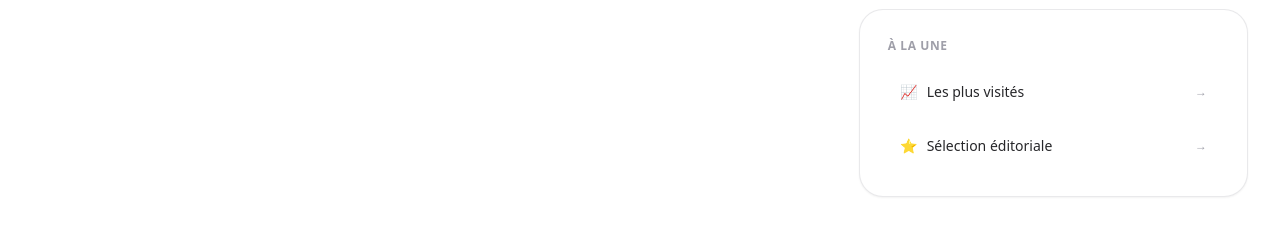
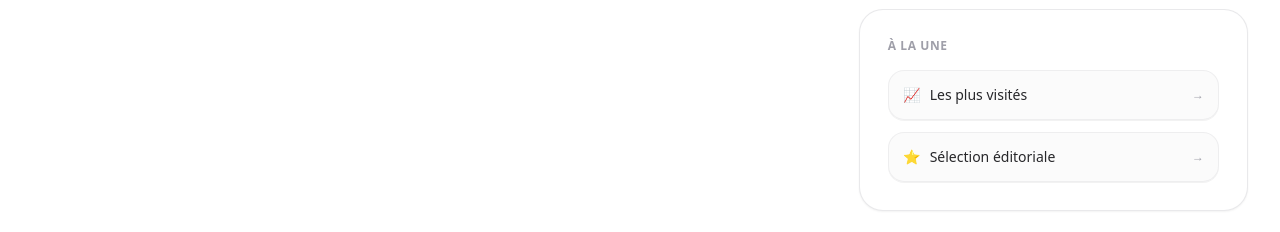
Before and after one commit to ruddyautem/ohmyblog, a Next.js app: page / in a window 1280 px wide. Shown: the part 1286-1518 px from the top of the page. Built offline with nearby package versions, Linux system fonts and the light colour scheme; no server answers; the database is empty.

Commit message:
style: add light rounded background to À la une links

```diff
--- a/app/page.tsx
+++ b/app/page.tsx
@@ -154,26 +154,26 @@ const Homepage = () => {
             {/* Community Links Card */}
             <div className="rounded-3xl border border-zinc-200/80 bg-white p-7 shadow-xs">
               <h3 className="mb-4 text-xs font-bold uppercase tracking-wider text-zinc-400">À la une</h3>
-              <div className="space-y-2.5 text-sm">
+              <div className="space-y-3 text-sm">
                 <Link
                   href="/posts?sort=popular"
-                  className="flex items-center justify-between rounded-xl p-3 transition-colors hover:bg-zinc-50 font-medium text-zinc-800"
+                  className="flex items-center justify-between rounded-2xl border border-zinc-200/60 bg-zinc-50/70 p-3.5 transition-colors hover:bg-zinc-100/80 font-medium text-zinc-800 shadow-2xs"
                 >
                   <span className="flex items-center gap-2.5">
                     <span>📈</span>
                     <span>Les plus visités</span>
                   </span>
-                  <span className="text-xs text-zinc-400">→</span>
+                  <span className="text-xs text-zinc-400 font-semibold">→</span>
                 </Link>
                 <Link
                   href="/posts?sort=featured"
-                  className="flex items-center justify-between rounded-xl p-3 transition-colors hover:bg-zinc-50 font-medium text-zinc-800"
+                  className="flex items-center justify-between rounded-2xl border border-zinc-200/60 bg-zinc-50/70 p-3.5 transition-colors hover:bg-zinc-100/80 font-medium text-zinc-800 shadow-2xs"
                 >
                   <span className="flex items-center gap-2.5">
                     <span>⭐</span>
                     <span>Sélection éditoriale</span>
                   </span>
-                  <span className="text-xs text-zinc-400">→</span>
+                  <span className="text-xs text-zinc-400 font-semibold">→</span>
                 </Link>
               </div>
             </div>
```
Also changed, not shown: 1 other file (tests, documents, lock files or other folders).
